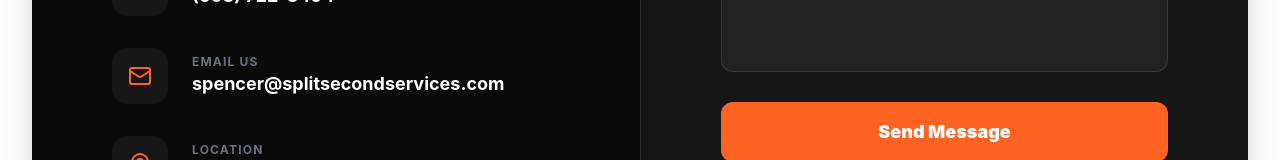
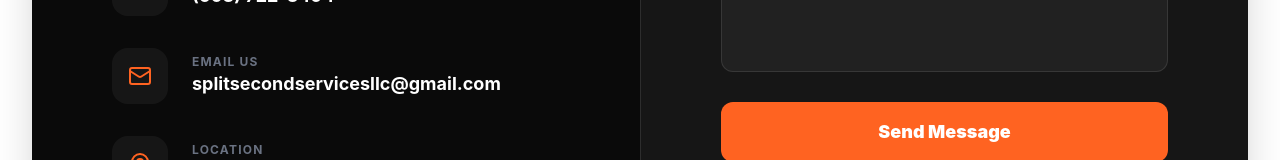
Before and after one commit to SML-1337/smlwebsite, a React (Vite) app: page / in a window 1280 px wide. Shown: the part 3713-3873 px from the top of the page. Built offline with nearby package versions, Linux system fonts and the light colour scheme.

Commit message:
feat: Update contact email address
Changes the email address used for sending quote requests and displayed on the contact page from `spencer@splitsecondservices.com` to `splitsecondservicesllc@gmail.com`. This aligns with the official business email.

```diff
--- a/server.ts
+++ b/server.ts
@@ -72,7 +72,7 @@ async function startServer() {
 
         await transporter.sendMail({
           from: `"Split Second Services" <${smtpUser}>`,
-          to: "spencer@splitsecondservices.com",
+          to: "splitsecondservicesllc@gmail.com",
           replyTo: email, // So you can just hit 'Reply' to the customer
           subject: `New Quote Request: ${service}`,
           text: `Name: ${name}\nEmail: ${email}\nService: ${service}\nMessage: ${message}`,
@@ -101,7 +101,7 @@ async function startServer() {
             </div>
           `,
         });
-        console.log("[MAIL] Email sent successfully to spencer@splitsecondservices.com");
+        console.log("[MAIL] Email sent successfully to splitsecondservicesllc@gmail.com");
       } else {
         console.warn("[MAIL] Email not sent. Missing SMTP_USER or SMTP_PASS environment variables.");
         return res.status(500).json({
--- a/src/App.tsx
+++ b/src/App.tsx
@@ -390,7 +390,7 @@ export default function App() {
                     </div>
                     <div>
                       <p className="text-gray-500 text-xs font-bold uppercase tracking-widest">Email Us</p>
-                      <p className="text-white font-bold text-lg">spencer@splitsecondservices.com</p>
+                      <p className="text-white font-bold text-lg">splitsecondservicesllc@gmail.com</p>
                     </div>
                   </div>
                   <div className="flex items-center gap-6">
```
